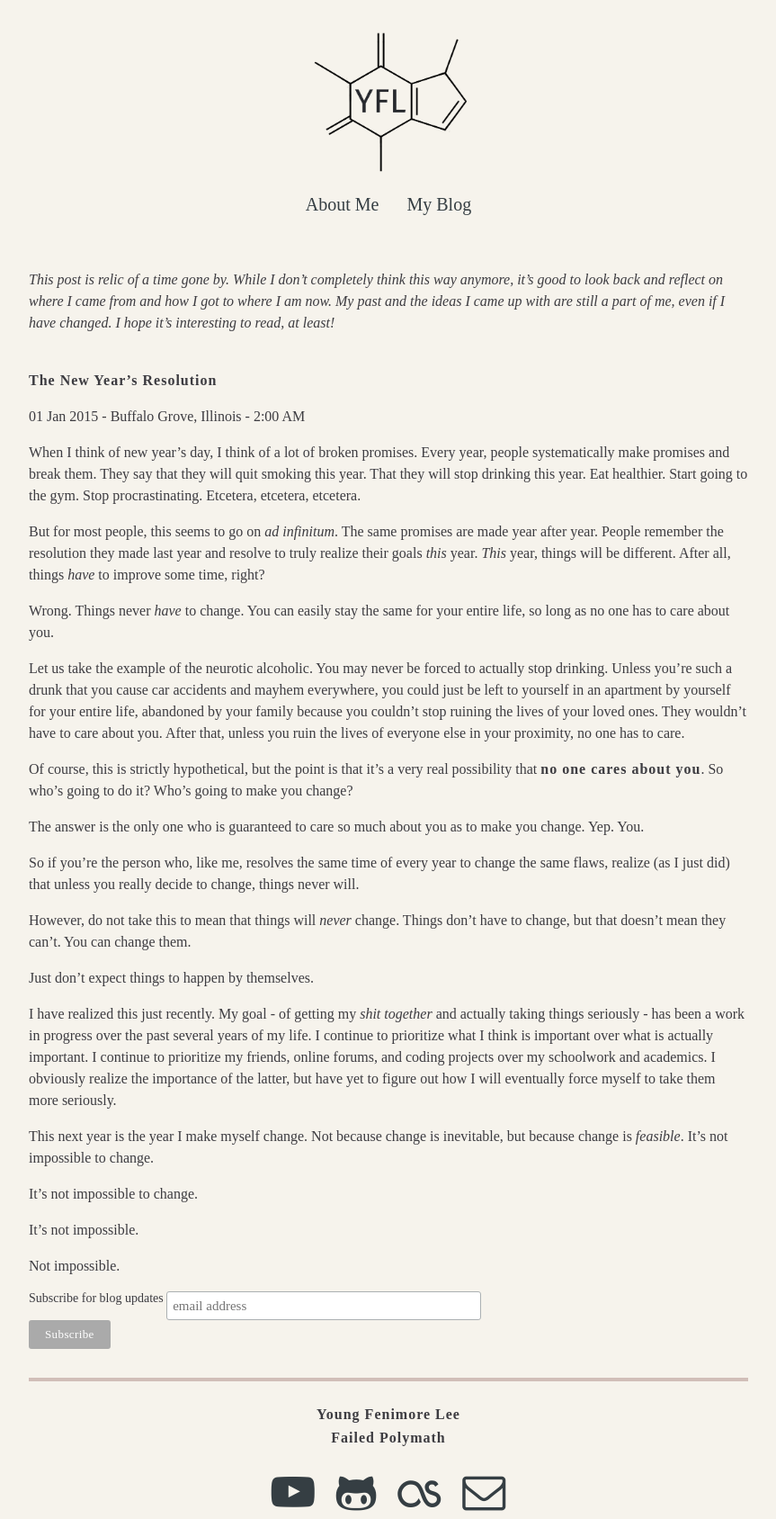
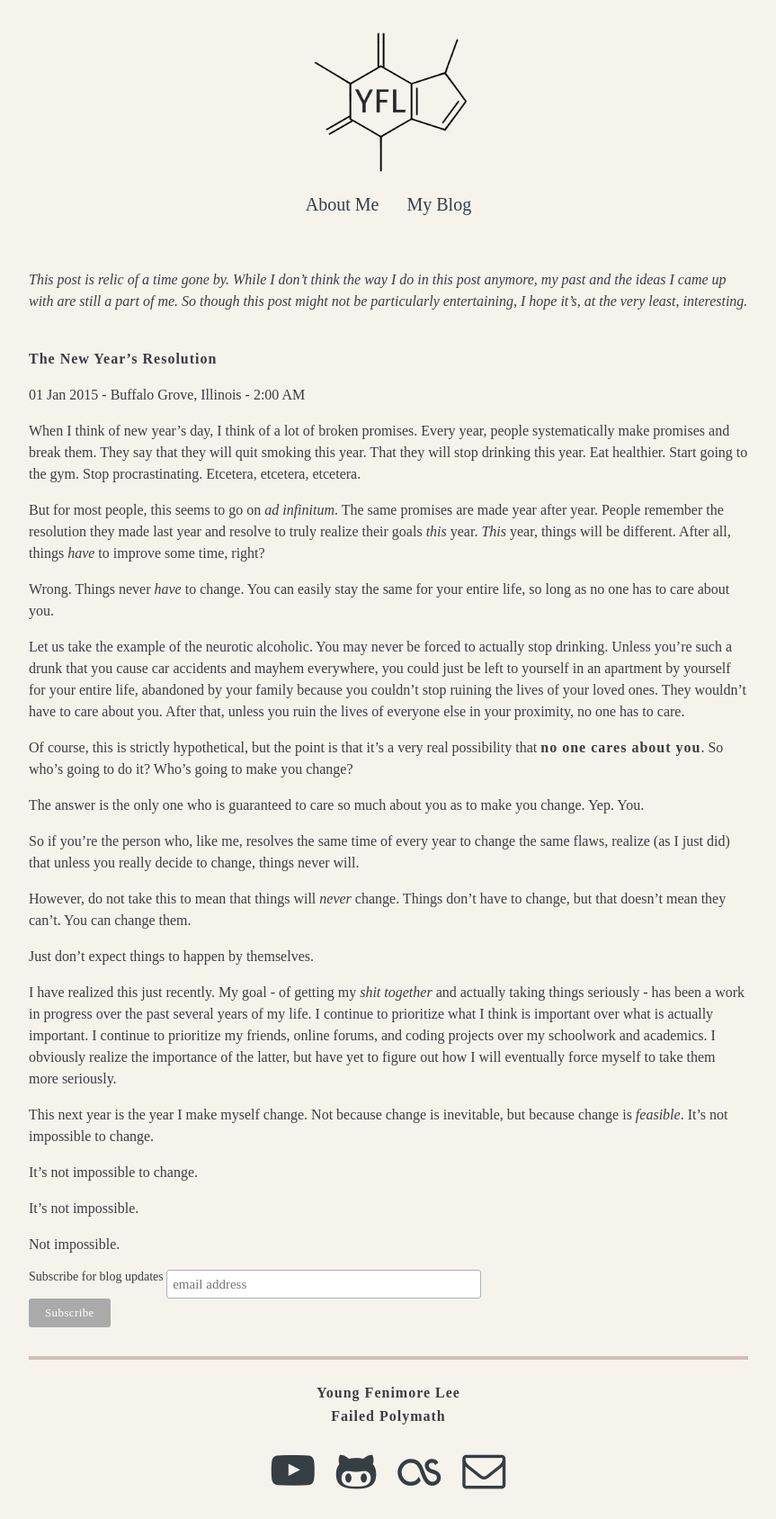
Before and after one commit to youngflee/youngflee.github.io, a Jekyll site: the page built from _posts/2015-01-01-new-year's.md, in a window 1280 px wide. Shown: the whole page at 90% size, without its empty margins (208-1071 px from the left). Built offline with Jekyll 4.4.1, drawn with Linux system fonts in a browser that asks for light colours; nearby versions of some CDN libraries; comment, search, counter and statistics services are not loaded; after the commit the page ends 1664 px from its top, so only the background shows below that.

Commit message:
changed the italic messages on old posts

```diff
--- a/_posts/2015-01-01-new-year's.md
+++ b/_posts/2015-01-01-new-year's.md
@@ -3,7 +3,7 @@ layout: post
 title: The New Year's Resolution
 ---
 
-<i>This post is relic of a time gone by. While I don't completely think this way anymore, it's good to look back and reflect on where I came from and how I got to where I am now. My past and the ideas I came up with are still a part of me, even if I have changed. I hope it's interesting to read, at least!</i><br /> <br />
+<i>This post is relic of a time gone by. While I don't think the way I do in this post anymore, my past and the ideas I came up with are still a part of me. So though this post might not be particularly entertaining, I hope it's, at the very least, interesting.</i><br /> <br />
 
 {{ page.title }}
 ================
```
Also changed, not shown: _posts/2015-02-01-hopeful-epiphany.md (+1 -1 lines).
